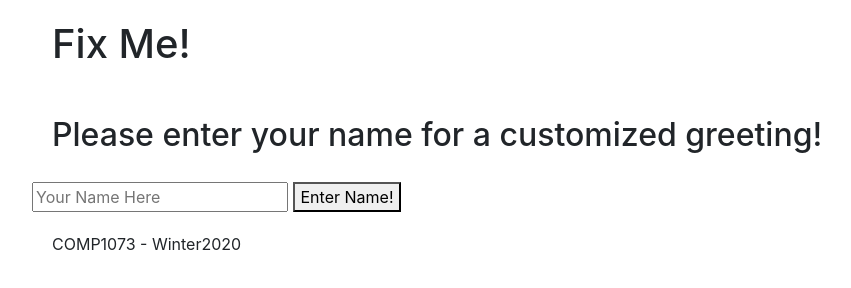
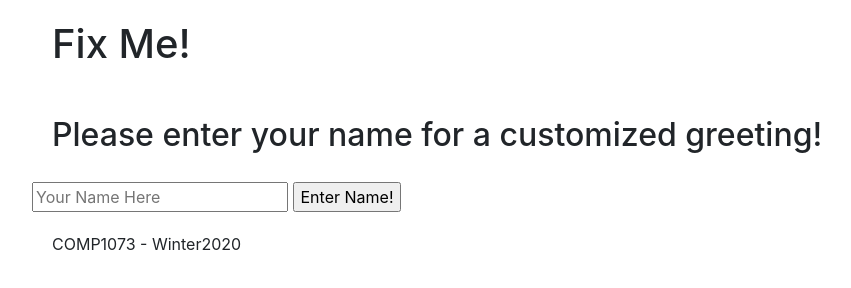
Before and after one commit to srgray17/COMP-1073-WAB-Final-Exam, a plain HTML site: page Q1/index.html in a window 1280 px wide. Shown: the whole page, without its empty margins (53-904 px from the left). Drawn offline with nearby package versions, Linux system fonts and the light colour scheme.

Commit message:
Update index.html

```diff
--- a/Q1/index.html
+++ b/Q1/index.html
@@ -17,8 +17,7 @@
       <h2> Please enter your name for a customized greeting! </h2>
       <form>
         <input type="text" placeholder="Your Name Here">
-        <button id="submit">Enter Name!</button>
-        <!-- <input type="submit" value="Enter Name!" id="submit"> -->
+        <input type="submit" value="Enter Name!">
       </form>
     </main>
     <footer>
```
